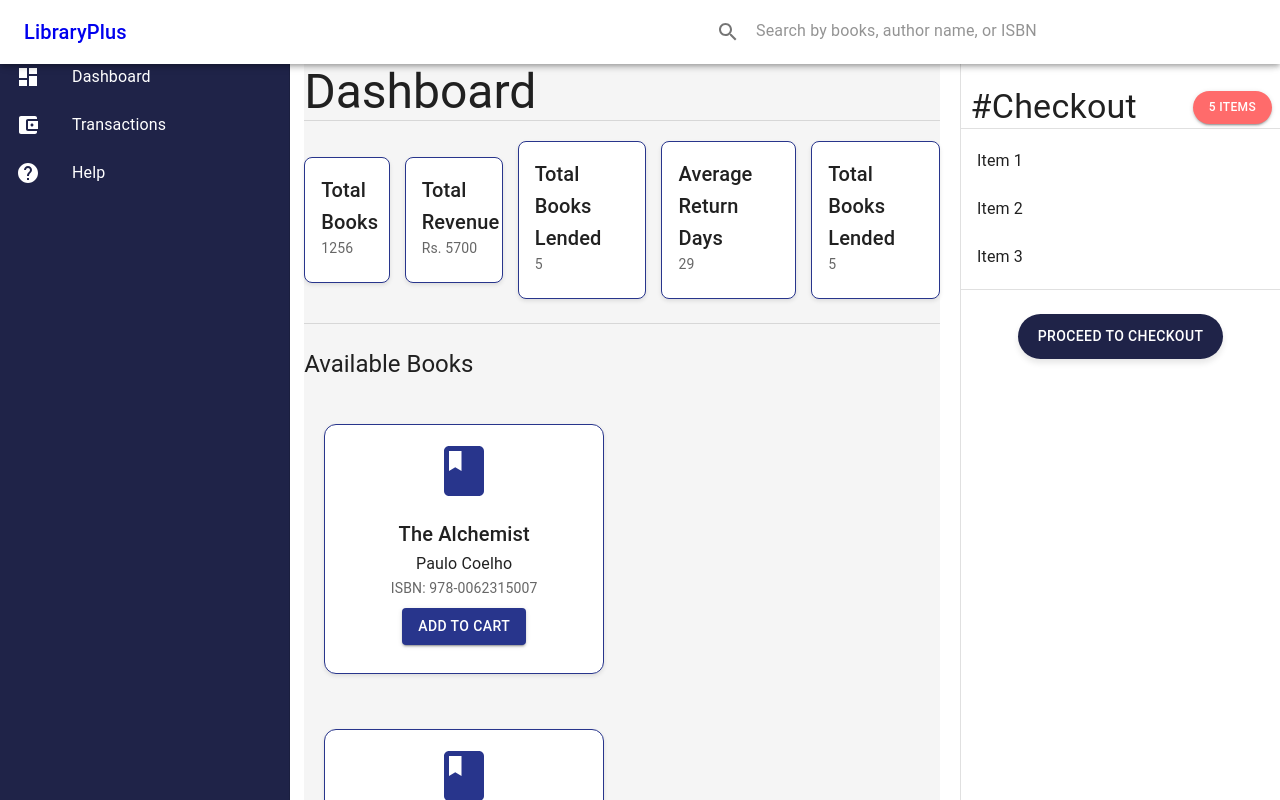
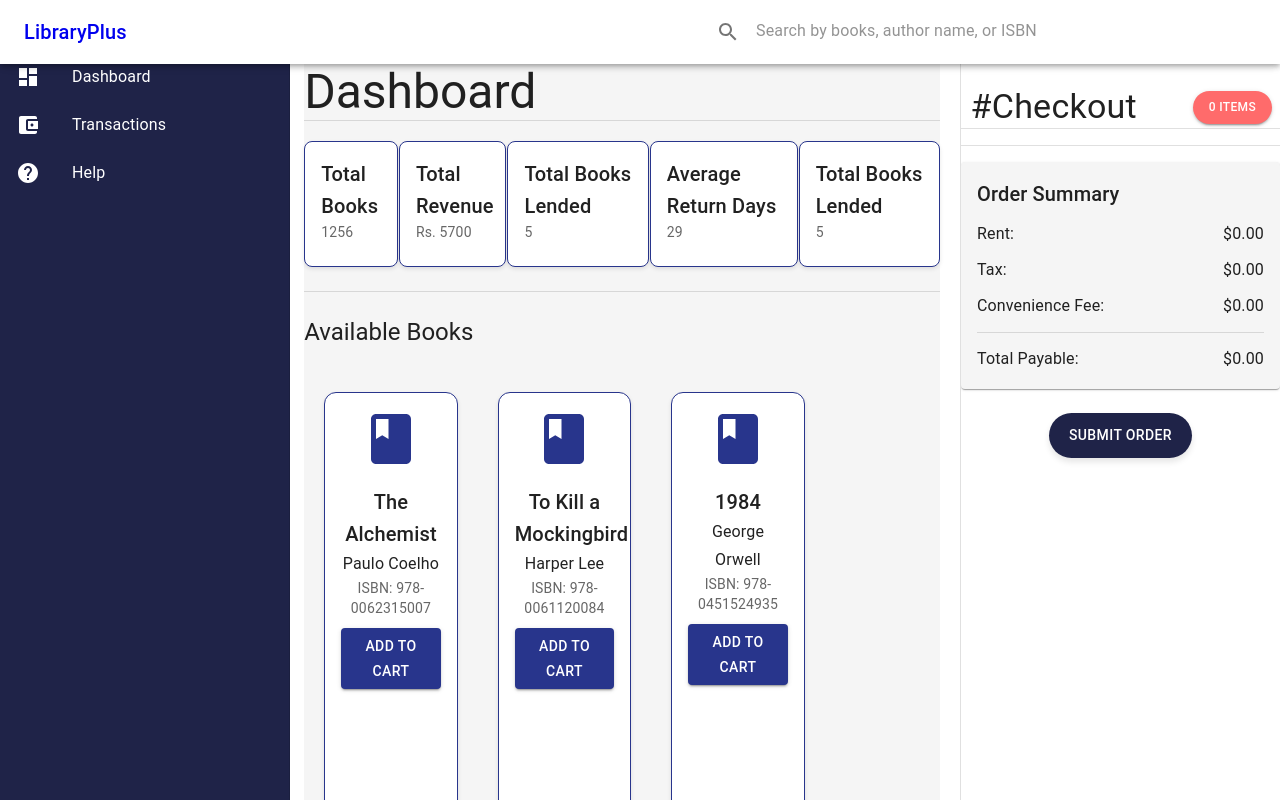
Before and after one commit to aryan-139/Libraryplus, a React (Create React App) app in the folder client/: page / in a window 1280 px wide. Shown: the top 800 px of the page. Built offline with nearby package versions, Linux system fonts and the light colour scheme.

Commit message:
dashboard page frontend update

```diff
--- a/client/package.json
+++ b/client/package.json
@@ -7,11 +7,13 @@
     "@emotion/styled": "^11.11.0",
     "@mui/icons-material": "^5.14.3",
     "@mui/material": "^5.14.4",
+    "@reduxjs/toolkit": "^1.9.5",
     "@testing-library/jest-dom": "^5.17.0",
     "@testing-library/react": "^13.4.0",
     "@testing-library/user-event": "^13.5.0",
     "react": "^18.2.0",
     "react-dom": "^18.2.0",
+    "react-redux": "^8.1.2",
     "react-router-dom": "^6.15.0",
     "react-scripts": "5.0.1",
     "web-vitals": "^2.1.4"
--- a/client/src/App.js
+++ b/client/src/App.js
@@ -6,6 +6,7 @@ import Checkout from './pages/Checkout';
 import Navbar from './components/Navbar';
 import CustomDrawer from './components/Drawer';
 import CheckoutPanel from './components/CheckoutPanel';
+import { CartProvider } from './states/CardContext';
 
 const App = ({ view }) => {
   let content;
@@ -33,10 +34,12 @@ const App = ({ view }) => {
 
   return(
     <div>
+      <CartProvider>
       <Navbar />
       <CustomDrawer />
       {content}
       <CheckoutPanel />
+      </CartProvider>
     </div>
   )
 };
--- a/client/src/components/BookCard.js
+++ b/client/src/components/BookCard.js
@@ -4,6 +4,7 @@ import CardContent from '@mui/material/CardContent';
 import Typography from '@mui/material/Typography';
 import BookIcon from '@mui/icons-material/Book';
 import Button from '@mui/material/Button';
+import { useCart } from '../states/CardContext';
 
 const BookCard = ({ book, author, isbn }) => {
   const MAX_TEXT_LENGTH = 30; // Maximum text length before truncating
@@ -16,14 +17,17 @@ const BookCard = ({ book, author, isbn }) => {
     return text;
   };
 
+  const { selectedBooks, addToCart, removeFromCart } = useCart();
+  const isInCart=selectedBooks.some((selectedBook) => selectedBook.isbn === isbn);
+
   return (
     <Card
       sx={{
         border: '1px solid #28358C',
         borderRadius: '12px',
         boxShadow: '0px 2px 4px rgba(0, 0, 0, 0.1)',
-        width: 280, // Set a fixed width for each card
-        height: 250, // Set a fixed height for each card
+        width: "21%", // Set a fixed width for each card
+        height: "43%", // Set a fixed height for each card
         maxWidth: 300,
         margin: '20px',
         textAlign: 'center',
@@ -42,10 +46,12 @@ const BookCard = ({ book, author, isbn }) => {
         <Button
           variant="contained"
           sx={{ backgroundColor: '#28358C', color: 'white', marginTop: '10px' }}
+          onClick={() => addToCart({ book, author, isbn })}
         >
           Add to Cart
         </Button>
       </CardContent>
+
     </Card>
   );
 };
--- a/client/src/components/CheckoutPanel.js
+++ b/client/src/components/CheckoutPanel.js
@@ -1,6 +1,9 @@
 import React from 'react';
-import { Button, Divider, Drawer, Grid, List, ListItem, ListItemText, Typography } from '@mui/material';
+import { Button, Divider, Drawer, Grid, List, ListItem, ListItemAvatar, ListItemText, Avatar, Typography, Paper, Box } from '@mui/material';
 import { styled } from '@mui/material/styles';
+import { useCart } from '../states/CardContext';
+import DeleteIcon from '@mui/icons-material/Delete';
+import OrderSummary from './OrderSummary';
 
 const drawerWidth = 320;
 
@@ -14,59 +17,59 @@ const RightAlignedDrawer = styled(Drawer)(({ theme }) => ({
   },
 }));
 
-//update the total number of items in the list dynamically
+const CheckoutPanel = () => {
+  const { selectedBooks, removeFromCart } = useCart();
+
   const updateItemList = () => {
-    return "5 Items";
+    return selectedBooks.length + ' ' + 'Items';
   };
 
-const CheckoutPanel = () => {
   return (
     <RightAlignedDrawer variant="permanent" anchor="right" open>
       <Grid container alignItems="center" justifyContent="flex-end" marginTop="13%">
-      <Typography variant="h4" sx={{ marginLeft: "3%", textAlign: "left", marginRight: '10px' }}>
+        <Typography variant="h4" sx={{ marginLeft: '3%', textAlign: 'left', marginRight: '10px' }}>
           #Checkout
         </Typography>
-      <Button variant="contained" sx={{ fontSize: "12px" ,backgroundColor: '#FF6B6B', marginRight:"8px",borderRadius: '30px', marginLeft: 'auto', '&:hover': { backgroundColor: '#FF6B6B' } }}>
+        <Button
+          variant="contained"
+          sx={{
+            fontSize: '12px',
+            backgroundColor: '#FF6B6B',
+            marginRight: '8px',
+            borderRadius: '30px',
+            marginLeft: 'auto',
+            '&:hover': { backgroundColor: '#FF6B6B' },
+          }}
+        >
           {updateItemList()}
         </Button>
       </Grid>
 
       <Divider />
+
       <List>
-        <ListItem>
-          <ListItemText primary="Item 1" />
+        {selectedBooks.map((book, index) => (
+          <ListItem key={index}>
+            <ListItemAvatar>
+              <Avatar onClick={() => removeFromCart(book)}>
+                <DeleteIcon />
+              </Avatar>
+            </ListItemAvatar>
+            <ListItemText primary={book.book} secondary={`ISBN: ${book.isbn}`} />
           </ListItem>
-        <ListItem>
-          <ListItemText primary="Item 2" />
-        </ListItem>
-        <ListItem>
-          <ListItemText primary="Item 3" />
-        </ListItem>
-        {/* Add more ListItems here */}
+        ))}
       </List>
 
       <Divider />
+
+      <OrderSummary />
       <br />
 
-        <Button
-      variant="contained"
-      sx={{
-        backgroundColor: '#1F2348',
-        color: 'white',
-        borderRadius: '30px',
-        marginLeft: 'auto',
-        marginRight: 'auto',
-        padding: '10px 20px',
-        boxShadow: '0px 4px 6px rgba(0, 0, 0, 0.1)',
-        transition: 'background-color 0.3s',
-        '&:hover': {
-          backgroundColor: '#28358C',
-        },
+      <Button className='checkout-button' variant="contained" sx={{backgroundColor: '#1F2348',color: 'white',borderRadius: '30px',marginLeft: 'auto',marginRight: 'auto', padding: '10px 20px', boxShadow: '0px 4px 6px rgba(0, 0, 0, 0.1)', transition: 'background-color 0.3s','&:hover': {  backgroundColor: '#28358C',},
         }}
       >
-      Proceed to Checkout
+      Submit Order
       </Button>
-
     </RightAlignedDrawer>
   );
 };
--- /dev/null
+++ b/client/src/components/OrderSummary.js
@@ -0,0 +1,43 @@
+import { Box, Divider, Paper, Typography } from '@mui/material'
+import React from 'react'
+import { useCart } from '../states/CardContext';
+
+const OrderSummary = () => {
+    const { selectedBooks, totalCheckoutAmount } = useCart();
+    const orderRent = selectedBooks.length * 80;
+    const tax = 0.05 * orderRent;
+    const convenienceFee = 0.02 * orderRent;
+    const totalPayable = orderRent + tax + convenienceFee;
+    console.log(totalCheckoutAmount);
+
+    const formatAmount = (amount) => {
+      return amount.toFixed(2); // Formats amount to two decimal places
+    };
+
+    return (
+      <Paper sx={{ background: '#f5f5f5', padding: '16px', marginTop: '16px' }}>
+        <Typography variant="h6" sx={{ textAlign: 'left', marginBottom: '10px' }}>
+          Order Summary
+        </Typography>
+        <Box sx={{ display: 'flex', justifyContent: 'space-between' }}>
+          <Typography variant="subtitle1">Rent:</Typography>
+          <Typography variant="subtitle1">${formatAmount(orderRent)}</Typography>
+        </Box>
+        <Box sx={{ display: 'flex', justifyContent: 'space-between', marginTop: '8px' }}>
+          <Typography variant="subtitle1">Tax:</Typography>
+          <Typography variant="subtitle1">${formatAmount(tax)}</Typography>
+        </Box>
+        <Box sx={{ display: 'flex', justifyContent: 'space-between', marginTop: '8px' }}>
+          <Typography variant="subtitle1">Convenience Fee:</Typography>
+          <Typography variant="subtitle1">${formatAmount(convenienceFee)}</Typography>
+        </Box>
+        <Divider sx={{ marginTop: '12px' }} />
+        <Box sx={{ display: 'flex', justifyContent: 'space-between', marginTop: '12px' }}>
+          <Typography variant="subtitle1">Total Payable:</Typography>
+          <Typography variant="subtitle1">${formatAmount(totalPayable)}</Typography>
+        </Box>
+      </Paper>
+    );
+}
+
+export default OrderSummary;
--- a/client/src/pages/Dashboard.js
+++ b/client/src/pages/Dashboard.js
@@ -2,6 +2,7 @@ import { Box, Button, Divider, Typography } from '@mui/material'
 import React from 'react'
 import CustomCard from '../components/DashboardCard'
 import BookCard from '../components/BookCard';
+import { useCart } from '../states/CardContext';
 
 const Dashboard = () => {
   const cardsData = [
@@ -21,6 +22,8 @@ const Dashboard = () => {
             { book: 'To Kill a Mockingbird', author: 'Harper Lee', isbn: '978-0061120084' },
             { book: 'Brave New World', author: 'Aldous Huxley', isbn: '978-0060850524' },
           ];
+  const { selectedBooks } = useCart();
+  console.log(selectedBooks);
 
 
   return (
@@ -29,7 +32,7 @@ const Dashboard = () => {
         <Divider />
         {/* Create a FlexBox and align the cards by columns */}
         <Box
-      sx={{ display: 'flex', flexDirection: 'row', alignItems: 'center', gap: '15px', }}
+      sx={{ display: 'flex', flexDirection: 'row', alignItems: 'center', gap: '1px', }}
     >
       {cardsData.map((card, index) => (
         <CustomCard key={index} text={card.text} value={card.value} />
@@ -42,15 +45,13 @@ const Dashboard = () => {
     <br />
 
     <Box
-        sx={{ display: 'flex', flexDirection: 'row', alignItems: 'center', gap: '15px', flexWrap: 'wrap' }}
+        sx={{ display: 'flex', flexDirection: 'row', alignItems: 'center', gap: '0px', flexWrap: 'wrap' }}
         >
         {booksData.map((book, index) => (
             <BookCard key={index} book={book.book} author={book.author} isbn={book.isbn} />
         ))}
         </Box>
 
-
-
     </div>
   )
 }
--- /dev/null
+++ b/client/src/states/CardContext.js
@@ -0,0 +1,30 @@
+import { createContext, useContext, useState } from 'react';
+
+const CartContext = createContext();
+
+//this will add the selected books to the cart
+export const CartProvider = ({ children }) => {
+  const [selectedBooks, setSelectedBooks] = useState([]);
+
+//add to cart
+  const addToCart = (book) => {
+    setSelectedBooks([...selectedBooks, book]);
+  };
+
+//remove from cart
+const removeFromCart = (bookToRemove) => {
+    setSelectedBooks((prevSelectedBooks) =>
+      prevSelectedBooks.filter((book) => book.isbn !== bookToRemove.isbn)
+    );
+  };
+
+const totalCheckoutAmount=selectedBooks.length*80+  0.05 * (selectedBooks.length*80)+ 0.02 * (selectedBooks.length*80);
+
+  return (
+    <CartContext.Provider value={{ selectedBooks, addToCart, removeFromCart }}>
+      {children}
+    </CartContext.Provider>
+  );
+};
+
+export const useCart = () => useContext(CartContext);
```
Also changed, not shown: client/src/App.css (line endings or trailing spaces), 1 other file (tests, documents, lock files or other folders). Lines whose indentation alone changed are shown as unchanged.
